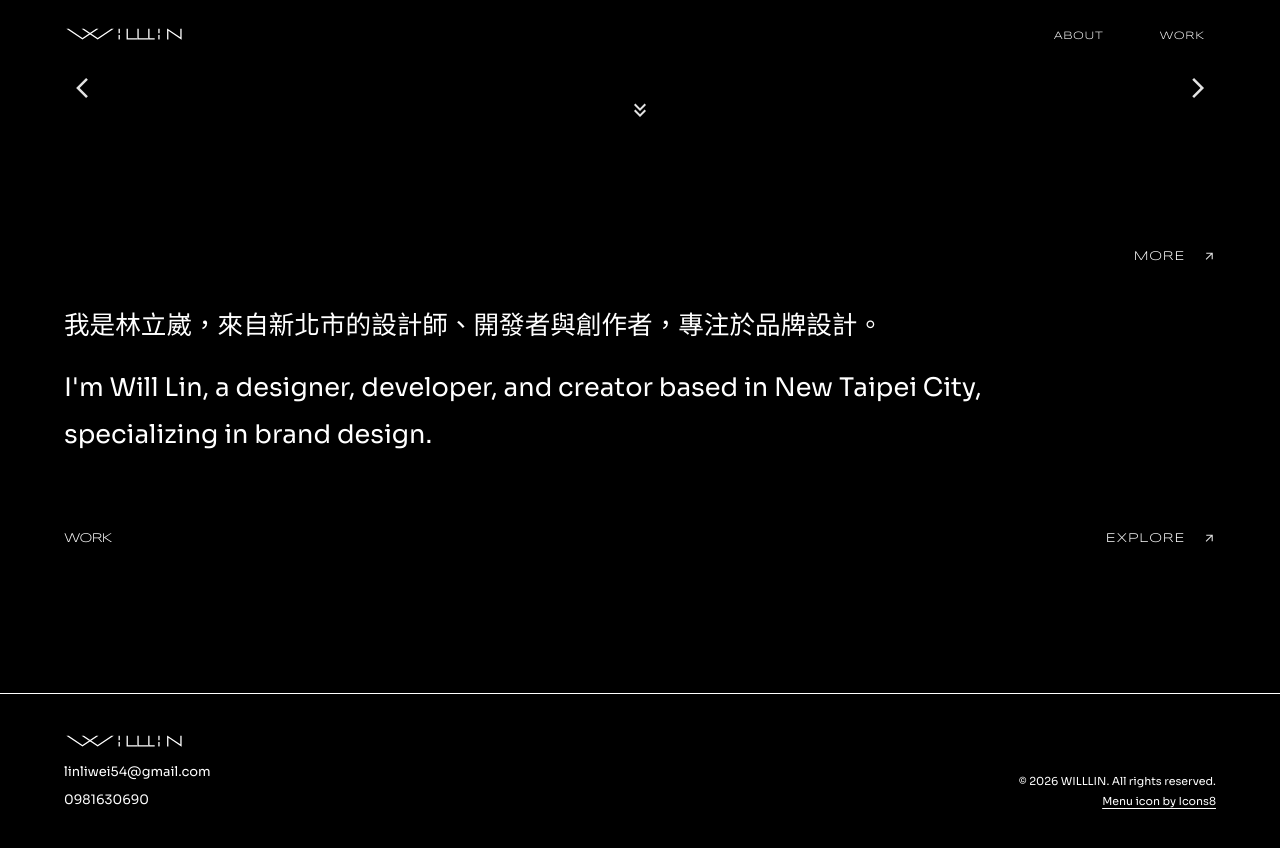
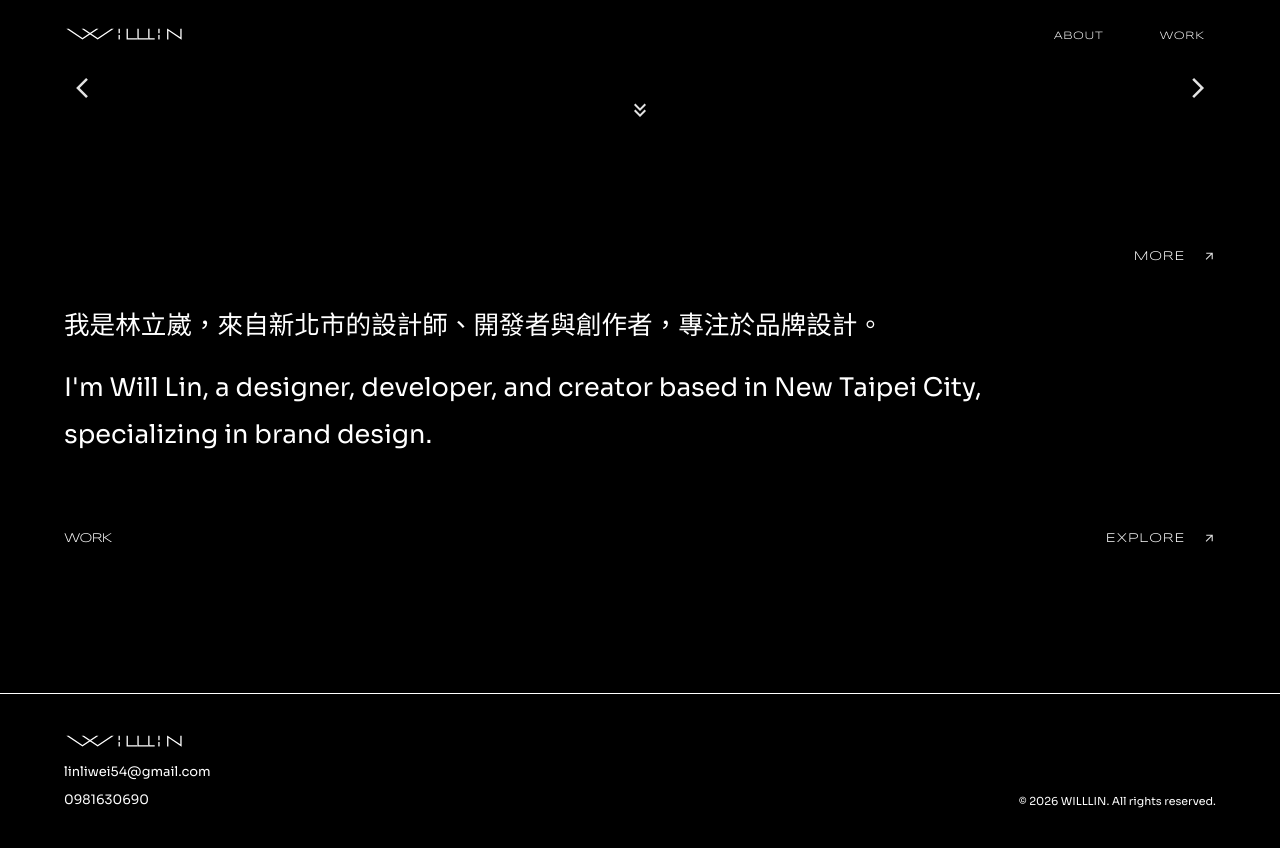
Before and after one commit to mountainway54/Personal-Portfolio, a Nuxt app: page / in a window 1280 px wide. Built offline with nearby package versions, Linux system fonts and the light colour scheme; a web font is replaced by a local one.

Commit message:
fix: remove "https://icons8.com/"

```diff
--- a/app/assets/css/main.css
+++ b/app/assets/css/main.css
@@ -286,10 +286,6 @@ p {
   max-width: none;
   height: 24px;
   filter: invert(1);
-}
-.icon-credit {
-  text-decoration: underline;
-  text-underline-offset: 3px;
 }
 .mobile-menu {
   position: absolute;
--- a/app/components/SiteFooter.vue
+++ b/app/components/SiteFooter.vue
@@ -10,7 +10,7 @@ const year = new Date().getFullYear()
         <a class="text-link" :href="`mailto:${contact.email}`">{{ contact.email }}</a>
         <a class="text-link" :href="contact.phoneHref">{{ contact.phone }}</a>
       </div>
-      <small class="footer-copyright">© {{ year }} WILLLIN. All rights reserved.<br /><a href="https://icons8.com" class="icon-credit">Menu icon by Icons8</a></small>
+      <small class="footer-copyright">© {{ year }} WILLLIN. All rights reserved.</small>
     </div>
   </footer>
 </template>
```
Also changed, not shown: public/icons/ATTRIBUTION.md (+0 -1 lines).
